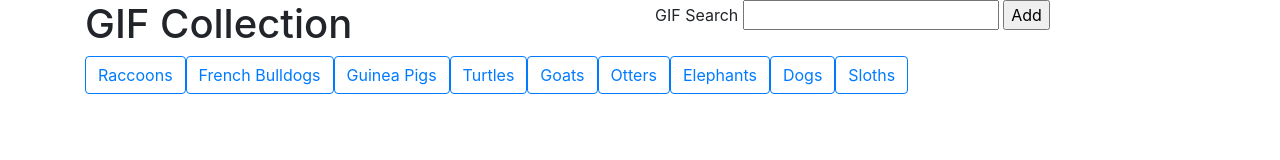
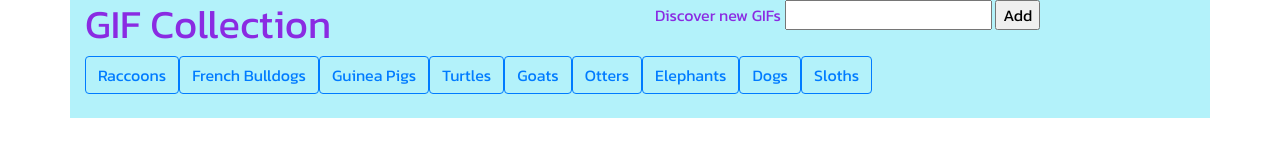
Before and after one commit to lfkurtz7/Giphy-API, a plain HTML site: page index.html in a window 1280 px wide. Drawn offline with nearby package versions, Linux system fonts and the light colour scheme.

Commit message:
CSS styling plus gif stopping/moving functionality

```diff
--- a/assets/css/style.css
+++ b/assets/css/style.css
@@ -0,0 +1,6 @@
+.gifCard {
+background-color: pink;
+
+
+
+}
--- a/index.html
+++ b/index.html
@@ -9,7 +9,21 @@
     <link rel="stylesheet" type="style/css" href="assets/css/style.css">
     <link rel="stylesheet" href="https://stackpath.bootstrapcdn.com/bootstrap/4.3.1/css/bootstrap.min.css"
         integrity="sha384-ggOyR0iXCbMQv3Xipma34MD+dH/1fQ784/j6cY/iJTQUOhcWr7x9JvoRxT2MZw1T" crossorigin="anonymous">
+    <link href="https://fonts.googleapis.com/css?family=Kanit&display=swap" rel="stylesheet">
 </head>
+
+<style>
+body {
+    font-family: 'Kanit', sans-serif;
+    color:blueviolet;
+}
+
+.container {
+    background-color: rgb(179, 242, 250);
+
+}
+
+</style>
 
 <body>
 
@@ -21,7 +35,7 @@
             </div>
             <div class="col">
                 <form id="search">
-                    <label for="gif-input">GIF Search</label>
+                    <label for="gif-input">Discover new GIFs</label>
                     <input type="text" id="text-input">
                     <input id="add-category" type="submit" value="Add">
                 </form>
@@ -35,10 +49,16 @@
 
         <div id="GIFArea"></div>
 
+        </div>
+
+
+
+
 
 
 
         <script src="https://cdnjs.cloudflare.com/ajax/libs/jquery/3.2.1/jquery.min.js"></script>
+
         <script type="text/javascript" script src="assets/javascript/giphy.js">
 
 
```
